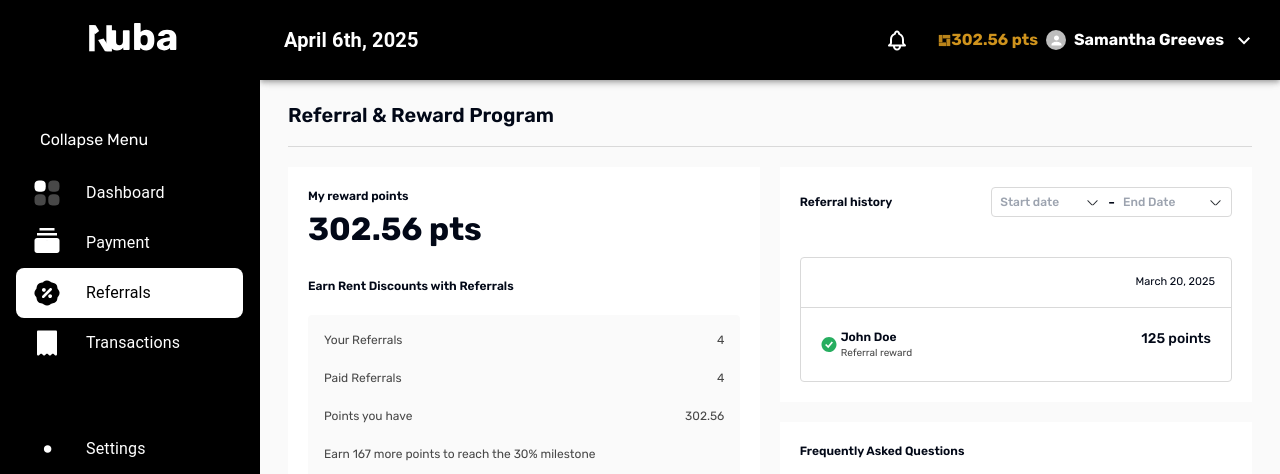
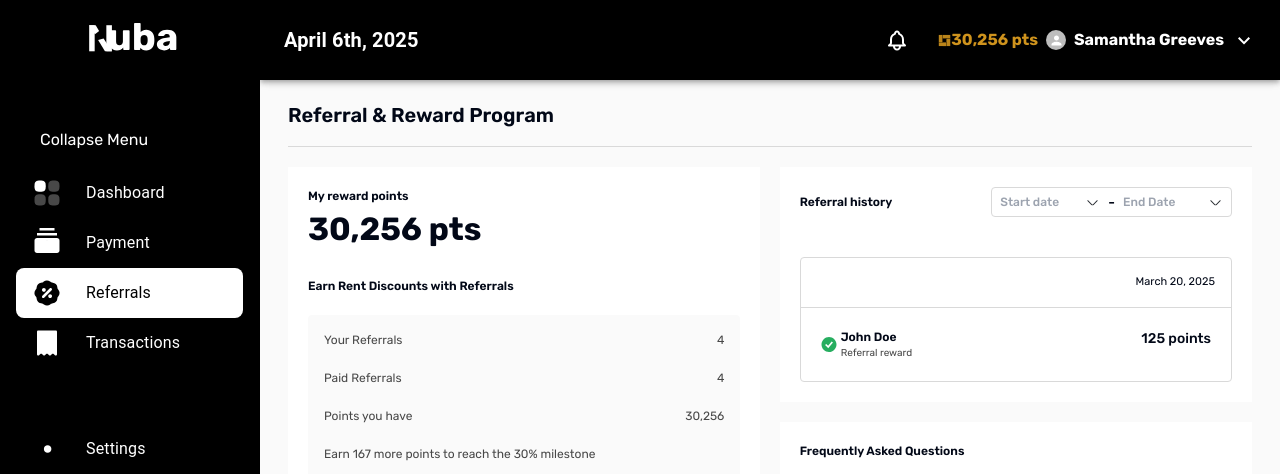
Before and after one commit to ayowoleadenuga/nuba-frontend, a Next.js app: page /referrals in a window 1280 px wide. Shown: the top 474 px of the page. Built offline with nearby package versions, Linux system fonts and the light colour scheme; some icons are missing.

Commit message:
updated logo and points format

```diff
--- a/app/layout.tsx
+++ b/app/layout.tsx
@@ -12,7 +12,7 @@ const rubik = Rubik({
 });
 
 export const metadata: Metadata = {
-  title: "Nuba",
+  title: "Nuba - Rewards from your rent",
   description: "Nuba - Rewards from your rent",
 };
 
--- a/components/dashboard/dashboard-client.tsx
+++ b/components/dashboard/dashboard-client.tsx
@@ -13,7 +13,7 @@ const DashboardClient = () => {
           <div>
             <div className="flex items-center">
               <PointIcon />
-              <p className="font-[700] text-[#CF931D]  ">302.56 pts</p>
+              <p className="font-[700] text-[#CF931D]  ">30,256 pts</p>
             </div>
             <p className="text-[11px] text-[#999B9E] ">Member since ‘25</p>
           </div>
--- a/components/dashboard/dashboard-page.tsx
+++ b/components/dashboard/dashboard-page.tsx
@@ -42,7 +42,7 @@ const DashboardPage = () => {
             <p className=" text-[10px] md:text-[12px] font-[500] ">
               Rewards & Referral
             </p>
-            <p className="text-[24px] md:text-[32px] font-[500] ">302.56</p>
+            <p className="text-[24px] md:text-[32px] font-[500] ">30,256</p>
             <p className="text-[12px] font-[500] ">From 4 Referrals</p>
           </div>
         </div>
--- a/components/dashboard/payment/include-points.tsx
+++ b/components/dashboard/payment/include-points.tsx
@@ -30,7 +30,7 @@ const IncludePoints: React.FC<IncludePointsProps> = ({ setTab }) => {
           </div>
           <div className="flex items-center justify-between mt-5">
             <p className="text-[12px] text-grayText ">Points you have</p>
-            <p className="text-[12px] text-grayText ">302.56</p>
+            <p className="text-[12px] text-grayText ">30,256</p>
           </div>
           <p className="text-[12px] text-grayText mt-5 ">
             Earn 167 more points to reach the 30% milestone
--- a/components/dashboard/payment/payment-client.tsx
+++ b/components/dashboard/payment/payment-client.tsx
@@ -17,7 +17,7 @@ const PaymentClient = () => {
           <div>
             <div className="flex items-center">
               <PointIcon />
-              <p className="font-[700] text-[#CF931D]  ">302.56 pts</p>
+              <p className="font-[700] text-[#CF931D]  ">30,256 pts</p>
             </div>
             <p className="text-[11px] text-[#999B9E] ">Member since ‘25</p>
           </div>
--- a/components/dashboard/referrals/referrals-left.tsx
+++ b/components/dashboard/referrals/referrals-left.tsx
@@ -7,7 +7,7 @@ const ReferralsLeft = () => {
   return (
     <div className="  w-full md:w-[49%] bg-white p-5 ">
       <p className="text-[12px] font-[600] ">My reward points</p>
-      <p className="font-[700] text-[32px] ">302.56 pts</p>
+      <p className="font-[700] text-[32px] ">30,256 pts</p>
       <p className="text-[12px] font-[600] mt-6 ">
         Earn Rent Discounts with Referrals
       </p>
@@ -22,7 +22,7 @@ const ReferralsLeft = () => {
         </div>
         <div className="flex items-center justify-between mt-5">
           <p className="text-[12px] text-grayText ">Points you have</p>
-          <p className="text-[12px] text-grayText ">302.56</p>
+          <p className="text-[12px] text-grayText ">30,256</p>
         </div>
         <p className="text-[12px] text-grayText mt-5 ">
           Earn 167 more points to reach the 30% milestone
--- a/components/dashboard/settings/settings-client.tsx
+++ b/components/dashboard/settings/settings-client.tsx
@@ -89,7 +89,7 @@ const SettingsClient = () => {
           <div>
             <div className="flex items-center">
               <PointIcon />
-              <p className="font-[700] text-[#CF931D]">302.56 pts</p>
+              <p className="font-[700] text-[#CF931D]">30,256 pts</p>
             </div>
             <p className="text-[11px] text-[#999B9E]">Member since ‘25</p>
           </div>
--- a/components/dashboard/support/support-client.tsx
+++ b/components/dashboard/support/support-client.tsx
@@ -67,7 +67,7 @@ const SupportClient = () => {
           <div>
             <div className="flex items-center">
               <PointIcon />
-              <p className="font-[700] text-[#CF931D]  ">302.56 pts</p>
+              <p className="font-[700] text-[#CF931D]  ">30,256 pts</p>
             </div>
             <p className="text-[11px] text-[#999B9E] ">Member since ‘25</p>
           </div>
--- a/components/dashboard/transactions/transaction-client.tsx
+++ b/components/dashboard/transactions/transaction-client.tsx
@@ -15,7 +15,7 @@ const TransactionClient = () => {
           <div>
             <div className="flex items-center">
               <PointIcon />
-              <p className="font-[700] text-[#CF931D]  ">302.56 pts</p>
+              <p className="font-[700] text-[#CF931D]  ">30,256 pts</p>
             </div>
             <p className="text-[11px] text-[#999B9E] ">Member since ‘25</p>
           </div>
--- a/components/layout/dashboard-layout-wrapper.tsx
+++ b/components/layout/dashboard-layout-wrapper.tsx
@@ -209,7 +209,7 @@ export default function DashboardLayoutWrapper({
               }}
             >
               <PointIcon />
-              <p className="font-[700] text-[#CF931D]  ">302.56 pts</p>
+              <p className="font-[700] text-[#CF931D]  ">30,256 pts</p>
             </Box>
             <Avatar sx={{ width: "20px", height: "20px" }} />
             <p className="font-[700] text-white  ">Samantha Greeves</p>
```
Also changed, not shown: 2 other files (tests, documents, lock files or other folders).
